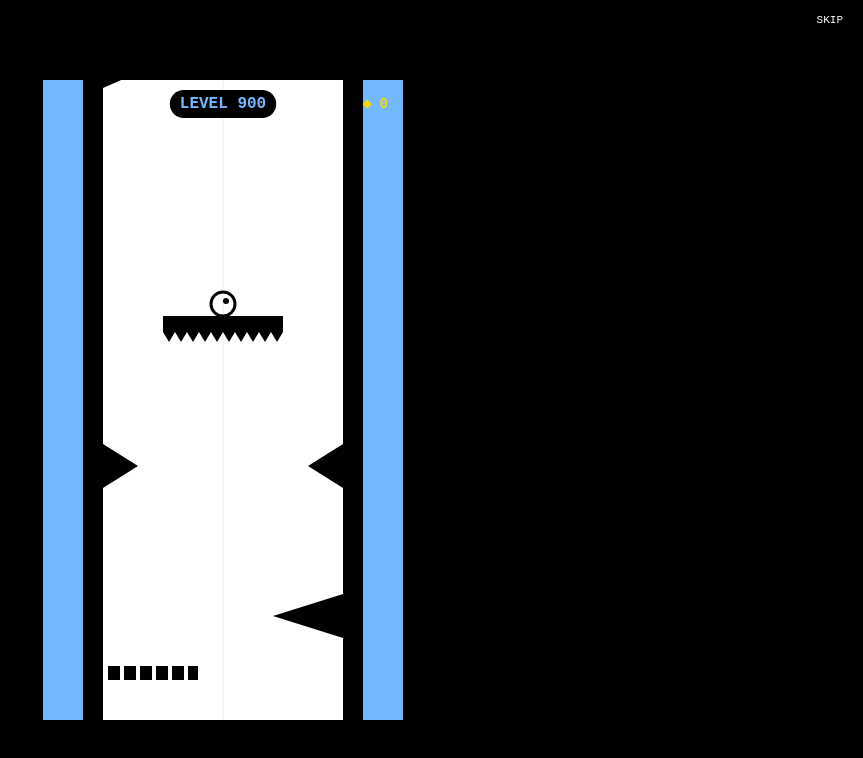
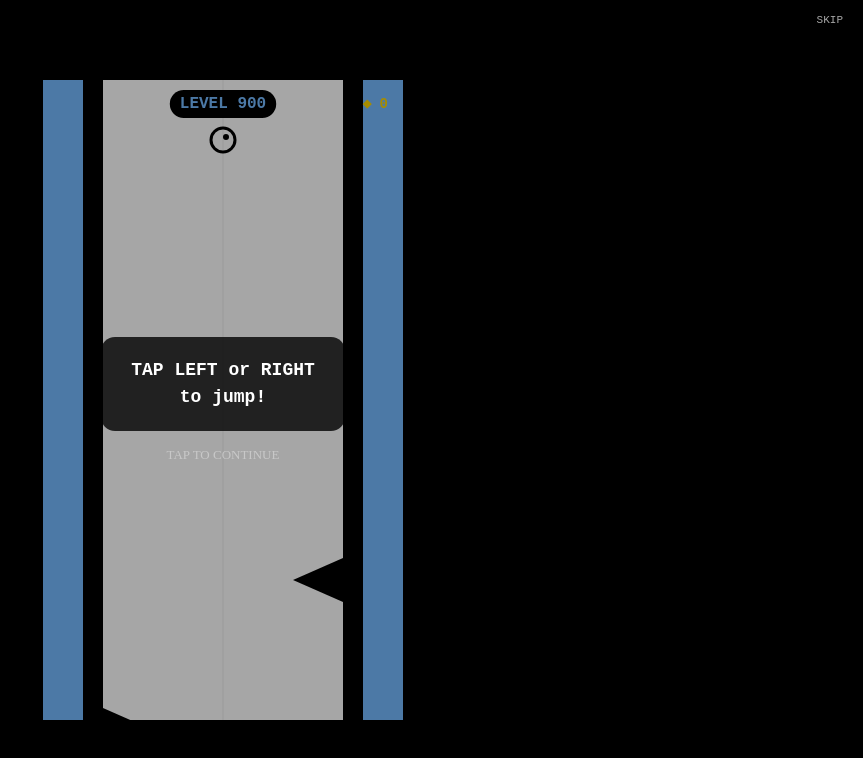
Before and after one commit to adrianperezlatorre-lang/TUBE-FALL, a React (Vite) app: page / in a window 1280 px wide. Shown: the top 758 px of the page, without its empty margins (417-1280 px from the left). Built offline with nearby package versions, Linux system fonts and the light colour scheme.

Commit message:
Tutorial freezes ball when tip appears, tap to dismiss and resume

```diff
--- a/src/components/Tutorial.jsx
+++ b/src/components/Tutorial.jsx
@@ -1,7 +1,6 @@
 /**
  * Tutorial — Interactive playable tutorial level.
- * Player plays through a simple level while tips appear on screen.
- * Shows once, then never again (stored in localStorage).
+ * Ball freezes when a tip appears. Player taps to dismiss tip and resume.
  */
 
 import { useRef, useCallback, useEffect, useMemo, useState } from 'react';
@@ -16,39 +15,21 @@ const TL = CONFIG.TUBE_INNER_LEFT;
 const TR = CONFIG.TUBE_INNER_RIGHT;
 const CX = (TL + TR) / 2;
 
-/** Check if tutorial has been completed before. */
 export function isTutorialDone() {
   try { return localStorage.getItem(STORAGE_KEY) === 'true'; } catch { return false; }
 }
 
-/** Tutorial level — easy obstacles with tips at specific Y positions */
 const TUTORIAL_LEVEL = {
-  id: 900,
-  color: '#74B9FF',
-  height: 2200,
-  gems: 0,
-  bonusGems: 0,
+  id: 900, color: '#74B9FF', height: 2200, gems: 0, bonusGems: 0,
   obstacles: [
-    // Section 1 (y: 0-400) — just fall, learn controls
-    // nothing here, just falling
-
-    // Section 2 (y: 400-700) — first spikes, dodge left/right
     { type: 'spike', y: 500, wall: 'right', depth: 50 },
     { type: 'spike', y: 650, wall: 'left', depth: 50 },
-
-    // Section 3 (y: 800-1100) — platform to land on
     { type: 'platform', y: 900, width: 120 },
     { type: 'spike', y: 1050, wall: 'both', depth: 35 },
-
-    // Section 4 (y: 1100-1500) — vanish platform
     { type: 'spike', y: 1200, wall: 'right', depth: 70 },
     { type: 'vanish', y: 1250, width: 90, xPos: TL + 5 },
-
-    // Section 5 (y: 1500-1800) — gem to collect
     { type: 'spike', y: 1600, wall: 'left', depth: 45 },
     { type: 'spike', y: 1750, wall: 'right', depth: 45 },
-
-    // Section 6 (y: 1800-2200) — final run
     { type: 'platform', y: 1900, width: 100, moveRange: 60, speed: 1.0 },
     { type: 'spike', y: 2050, wall: 'both', depth: 40 },
   ],
@@ -59,41 +40,33 @@ const TUTORIAL_LEVEL = {
   ],
 };
 
-/** Tips that appear at specific ball Y positions */
 const TIPS = [
-  { triggerY: 50,   text: 'TAP LEFT or RIGHT\nto jump!', duration: 3000 },
-  { triggerY: 400,  text: 'Avoid the spikes!\nJump to dodge.', duration: 2500 },
-  { triggerY: 800,  text: 'Land on platforms\nto roll across.', duration: 2500 },
-  { triggerY: 1100, text: 'Dashed bars vanish!\nJump off fast.', duration: 2500 },
-  { triggerY: 1450, text: 'Collect gems ◆\nfor upgrades!', duration: 2500 },
-  { triggerY: 1850, text: 'Almost there!\nReach the bottom.', duration: 2000 },
+  { triggerY: 50,   text: 'TAP LEFT or RIGHT\nto jump!' },
+  { triggerY: 400,  text: 'Avoid the spikes!\nJump to dodge.' },
+  { triggerY: 800,  text: 'Land on platforms\nto roll across.' },
+  { triggerY: 1100, text: 'Dashed bars vanish!\nJump off fast.' },
+  { triggerY: 1450, text: 'Collect gems ◆\nfor upgrades!' },
+  { triggerY: 1850, text: 'Almost there!\nReach the bottom.' },
 ];
 
-/**
- * @param {Object} props
- * @param {Function} props.onComplete - Called when tutorial finishes
- */
 export default function Tutorial({ onComplete }) {
   const canvasRef = useRef(null);
   const engineRef = useRef(null);
   const [currentTip, setCurrentTip] = useState(null);
-  const tipTimerRef = useRef(null);
   const shownTipsRef = useRef(new Set());
   const completedRef = useRef(false);
+  const frozenRef = useRef(false);
 
-  if (!engineRef.current) {
-    engineRef.current = new GameEngine();
-  }
+  if (!engineRef.current) engineRef.current = new GameEngine();
   const engine = engineRef.current;
 
   useEffect(() => {
     engine.jumpPower = 1.0;
-    engine.fallSpeedMultiplier = 0.85; // slightly easier
+    engine.fallSpeedMultiplier = 0.85;
     engine.skinIndex = 0;
     engine.level = TUTORIAL_LEVEL;
     engine.currentLevelId = 900;
     engine.deathCount = 0;
-
     const cx = (CONFIG.TUBE_INNER_LEFT + CONFIG.TUBE_INNER_RIGHT) / 2;
     engine.ball = { x: cx, y: 60, vx: 0, vy: 0, radius: CONFIG.BALL_RADIUS, alive: true, rotation: 0 };
     engine.cameraY = 0;
@@ -109,36 +82,34 @@ export default function Tutorial({ onComplete }) {
       if (!completedRef.current) {
         completedRef.current = true;
         try { localStorage.setItem(STORAGE_KEY, 'true'); } catch {}
-        // Brief delay so player sees they finished
         setTimeout(() => onComplete(), 800);
       }
     });
-
     engine.onDeath(() => {});
     engine.onGemCollect(() => {});
 
-    // Show first tip immediately
+    // First tip: freeze immediately
+    frozenRef.current = true;
     setCurrentTip(TIPS[0].text);
-    tipTimerRef.current = setTimeout(() => setCurrentTip(null), TIPS[0].duration);
     shownTipsRef.current.add(0);
 
-    return () => {
-      engine.state = STATE.LOBBY;
-      if (tipTimerRef.current) clearTimeout(tipTimerRef.current);
-    };
+    return () => { engine.state = STATE.LOBBY; };
   }, [onComplete]);
 
   const update = useCallback((dt) => {
-    if (completedRef.current) return;
+    if (completedRef.current || frozenRef.current) return;
 
-    // Check for tip triggers based on ball Y
+    // Check for tip triggers
     const ballY = engine.ball.y;
     for (let i = 0; i < TIPS.length; i++) {
       if (!shownTipsRef.current.has(i) && ballY >= TIPS[i].triggerY) {
         shownTipsRef.current.add(i);
         setCurrentTip(TIPS[i].text);
-        if (tipTimerRef.current) clearTimeout(tipTimerRef.current);
-        tipTimerRef.current = setTimeout(() => setCurrentTip(null), TIPS[i].duration);
+        // Freeze the ball
+        frozenRef.current = true;
+        engine.ball.vx = 0;
+        engine.ball.vy = 0;
+        return; // stop updating this frame
       }
     }
 
@@ -150,8 +121,6 @@ export default function Tutorial({ onComplete }) {
     if (!canvas) return;
     const ctx = canvas.getContext('2d');
     engine.draw(ctx);
-
-    // Draw "TUTORIAL" label at top
     ctx.fillStyle = 'rgba(0,0,0,0.5)';
     ctx.font = 'bold 11px monospace';
     ctx.textAlign = 'center';
@@ -160,13 +129,19 @@ export default function Tutorial({ onComplete }) {
 
   useGameLoop(update, draw, true);
 
+  // When frozen with a tip: any tap/key dismisses the tip and resumes
   const handleJump = useCallback((dir) => {
     AudioSystem.unlock();
+    if (frozenRef.current) {
+      // Dismiss tip and resume
+      frozenRef.current = false;
+      setCurrentTip(null);
+      return;
+    }
     engine.jump(dir);
   }, [engine]);
 
   const handleMuteToggle = useCallback(() => AudioSystem.toggleMute(), []);
-
   useInput(canvasRef, handleJump, handleMuteToggle, true);
 
   return (
@@ -175,14 +150,8 @@ export default function Tutorial({ onComplete }) {
       display: 'flex', alignItems: 'center', justifyContent: 'center',
       backgroundColor: '#000', touchAction: 'none', position: 'relative',
     }}>
-      <canvas
-        ref={canvasRef}
-        width={CONFIG.CANVAS_WIDTH}
-        height={CONFIG.CANVAS_HEIGHT}
-        style={{
-          maxWidth: '100%', maxHeight: '100%',
-          aspectRatio: `${CONFIG.CANVAS_WIDTH} / ${CONFIG.CANVAS_HEIGHT}`,
-        }}
+      <canvas ref={canvasRef} width={CONFIG.CANVAS_WIDTH} height={CONFIG.CANVAS_HEIGHT}
+        style={{ maxWidth: '100%', maxHeight: '100%', aspectRatio: `${CONFIG.CANVAS_WIDTH} / ${CONFIG.CANVAS_HEIGHT}` }}
       />
 
       {/* Skip button */}
@@ -202,36 +171,46 @@ export default function Tutorial({ onComplete }) {
         </button>
       </div>
 
-      {/* Tip overlay */}
+      {/* Tip overlay — ball is frozen, tap anywhere to continue */}
       {currentTip && (
         <div style={{
           position: 'absolute',
-          top: '55%',
-          left: '50%',
-          transform: 'translate(-50%, -50%)',
-          backgroundColor: 'rgba(0,0,0,0.75)',
+          top: 0, left: 0, right: 0, bottom: 0,
+          display: 'flex', flexDirection: 'column',
+          alignItems: 'center', justifyContent: 'center',
+          backgroundColor: 'rgba(0,0,0,0.35)',
+          zIndex: 15,
+          pointerEvents: 'none',
+        }}>
+          <div style={{
+            backgroundColor: 'rgba(0,0,0,0.8)',
             color: '#FFF',
-          padding: '16px 24px',
-          borderRadius: '12px',
+            padding: '20px 30px',
+            borderRadius: '14px',
             fontSize: '18px',
             fontWeight: 'bold',
             fontFamily: 'monospace',
             textAlign: 'center',
             whiteSpace: 'pre-line',
             lineHeight: '1.5',
-          pointerEvents: 'none',
-          zIndex: 15,
-          animation: 'tipFadeIn 0.3s ease-out',
           }}>
             {currentTip}
           </div>
+          <div style={{
+            marginTop: '16px',
+            fontSize: '13px',
+            color: 'rgba(255,255,255,0.6)',
+            animation: 'pulse 1.5s infinite',
+          }}>
+            TAP TO CONTINUE
+          </div>
+        </div>
       )}
 
-      {/* Left/Right tap zones indicator (first few seconds) */}
       <style>{`
-        @keyframes tipFadeIn {
-          from { opacity: 0; transform: translate(-50%, -50%) scale(0.9); }
-          to { opacity: 1; transform: translate(-50%, -50%) scale(1); }
+        @keyframes pulse {
+          0%, 100% { opacity: 0.4; }
+          50% { opacity: 0.9; }
         }
       `}</style>
     </div>
```
Also changed, not shown: 3 other files (tests, documents, lock files or other folders). Lines whose indentation alone changed are shown as unchanged.
